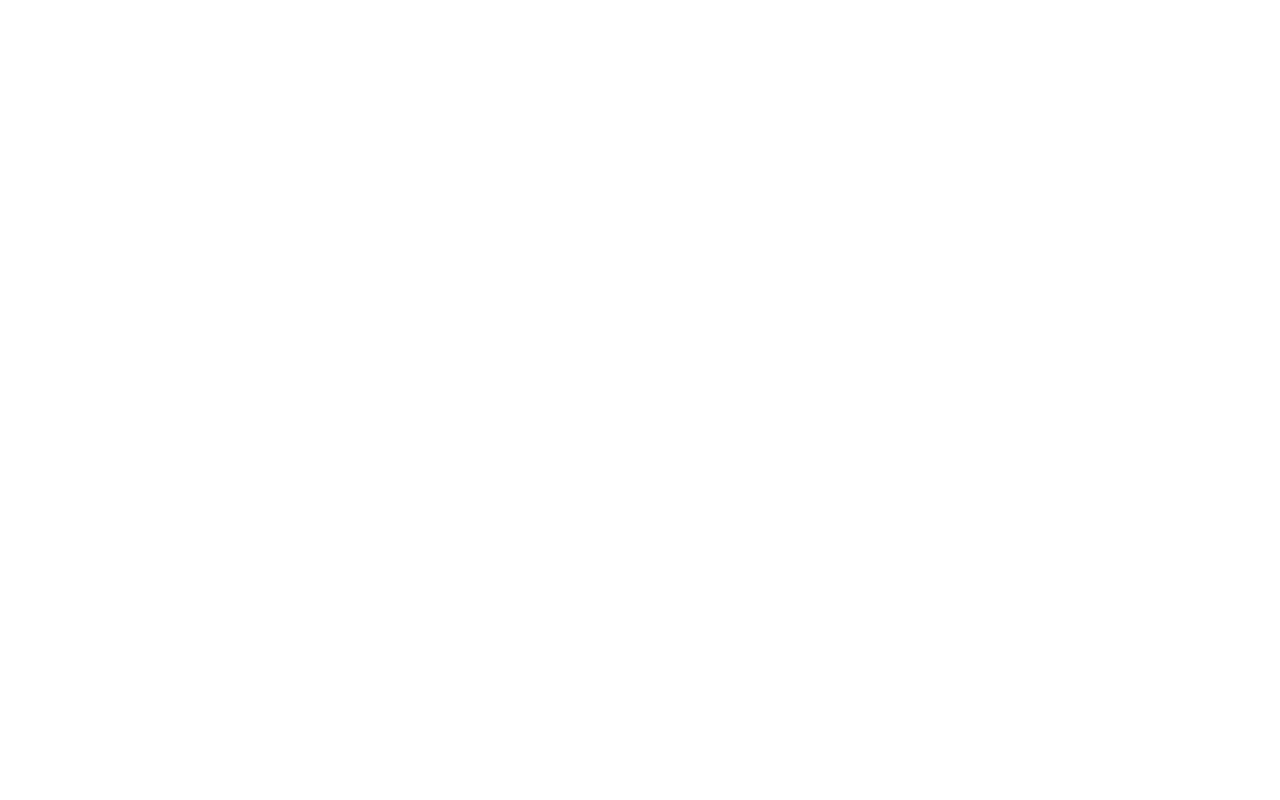
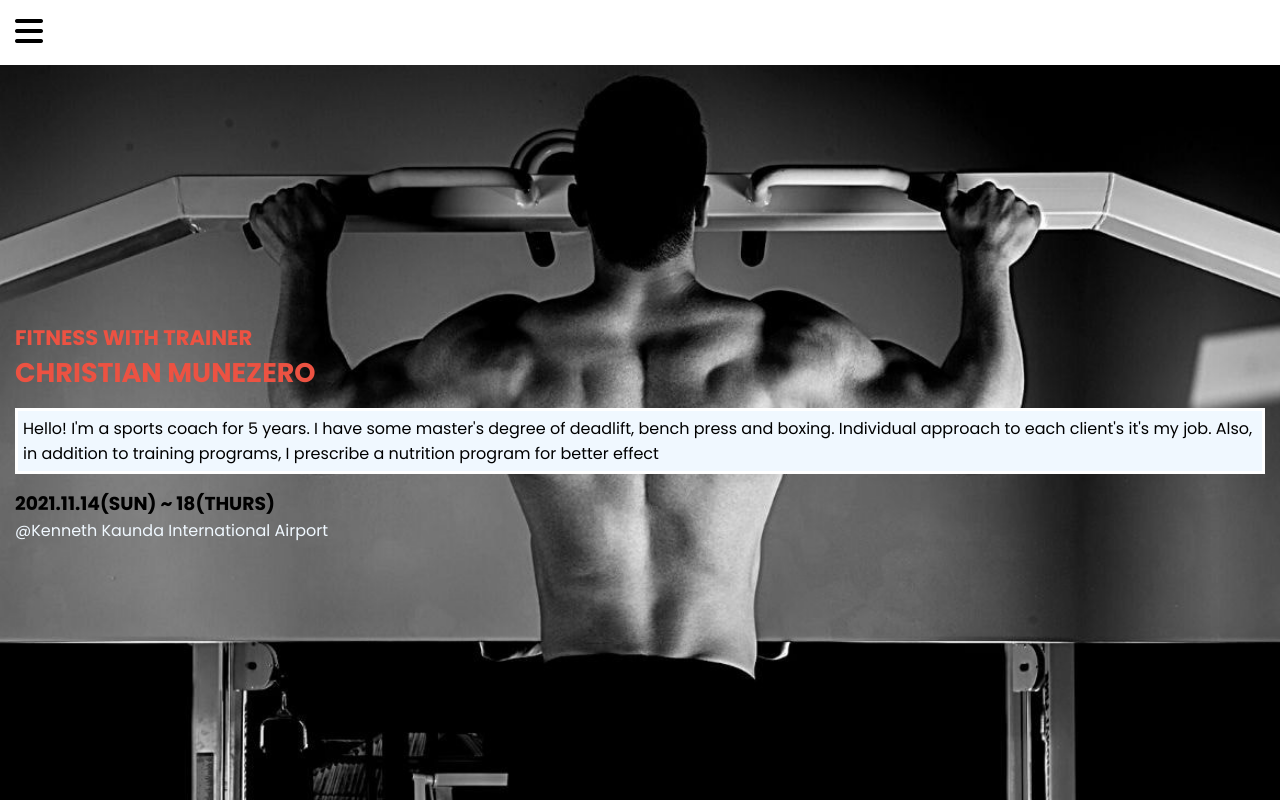
Before and after one commit to kaitcham/Personal-trainer, a website: page index.html in a window 1280 px wide. Drawn offline with Linux system fonts and the light colour scheme.

Commit message:
Add landing section

```diff
--- a/index.html
+++ b/index.html
@@ -1,14 +1,56 @@
 <!DOCTYPE html>
 <html lang="en">
-<head>
-    <meta charset="UTF-8">
-    <meta http-equiv="X-UA-Compatible" content="IE=edge">
-    <meta name="viewport" content="width=device-width, initial-scale=1.0">
+  <head>
+    <meta charset="UTF-8" />
+    <meta http-equiv="X-UA-Compatible" content="IE=edge" />
+    <meta name="viewport" content="width=device-width, initial-scale=1.0" />
     <title>Personal Trainer</title>
-    <link rel="stylesheet" href="style.css">
-</head>
-<body>
+    <script
+      src="https://kit.fontawesome.com/21e8e56563.js"
+      crossorigin="anonymous"
+    ></script>
+    <link rel="stylesheet" href="style.css" />
+  </head>
+  <body>
+    <!-- Header -->
 
+    <header>
+      <div class="header">My Social Medias</div>
+      <nav class="navbar">
+        <i class="fa-solid fa-bars"></i>
+        <i class="fa-solid fa-xmark close"></i>
+        <div class="logo">My Logo</div>
+        <ul>
+          <li><a href="#">About</a></li>
+          <li><a href="#">Program</a></li>
+          <li><a href="#">Join</a></li>
+          <li><a href="#">Sponsor</a></li>
+          <li><a href="#">News</a></li>
+          <button>BOOK NOW</button>
+        </ul>
+      </nav>
+    </header>
+
+    <!-- Introduction -->
+
+    <main>
+      <section class="introduction">
+        <div class="intro">
+          <div class="heading">
+            <h3>FITNESS WITH TRAINER</h3>
+            <h1>CHRISTIAN MUNEZERO</h1>
+          </div>
+          <p>
+            Hello! I'm a sports coach for 5 years. I have some master's degree
+            of deadlift, bench press and boxing. Individual approach to each
+            client's it's my job. Also, in addition to training programs, I
+            prescribe a nutrition program for better effect
+          </p>
+          <h3>2021.11.14(SUN) ~ 18(THURS)</h3>
+          <p class="venue">@Kenneth Kaunda International Airport</p>
+        </div>
+      </section>
+    </main>
     <script src="index.js"></script>
-</body>
+  </body>
 </html>
--- a/style.css
+++ b/style.css
@@ -0,0 +1,80 @@
+@import url('https://fonts.googleapis.com/css2?family=Poppins:ital,wght@0,100;0,200;0,300;0,400;0,500;0,600;0,700;0,800;0,900;1,100;1,200;1,300;1,400;1,500;1,600;1,700;1,800;1,900&display=swap');
+
+* {
+  box-sizing: border-box;
+  margin: 0;
+  padding: 0;
+}
+
+body {
+    font-family: "Poppins", sans-serif;
+  display: flex;
+  flex-direction: column;
+  height: 100vh;
+}
+
+header {
+  padding: 15px;
+}
+
+main {
+  flex: 1;
+}
+
+ul {
+  list-style: none;
+}
+
+a {
+  text-decoration: none;
+}
+
+.header,
+.logo,
+.navbar ul {
+  display: none;
+}
+
+.navbar i {
+  font-size: 32px;
+}
+
+.close {
+  display: none;
+}
+
+/* Introduction section */
+
+.introduction {
+    background-image: url("images/background.jpg");
+    background-repeat: no-repeat;
+    background-position:center;
+    background-size: cover;
+    display: flex;
+    flex-direction: column;
+    justify-content: center;
+    min-height: 100%;
+    padding: 15px;
+}
+
+.intro {
+    margin: 0 auto;
+}
+
+.heading {
+    color: #ec5242;
+    font-size: 18px;
+}
+
+.intro p:not(:last-child) {
+    background-color: aliceblue;
+    margin-top: 15px;
+    margin-bottom: 15px;
+    padding: 5px;
+    font-size: 16px;
+    border: 3px solid #fff;
+}
+
+.intro P:last-child {
+    color: aliceblue;
+}
```
Also changed, not shown: images/background.jpg (added), images/logo.jpg (added), images/program.png (added).
